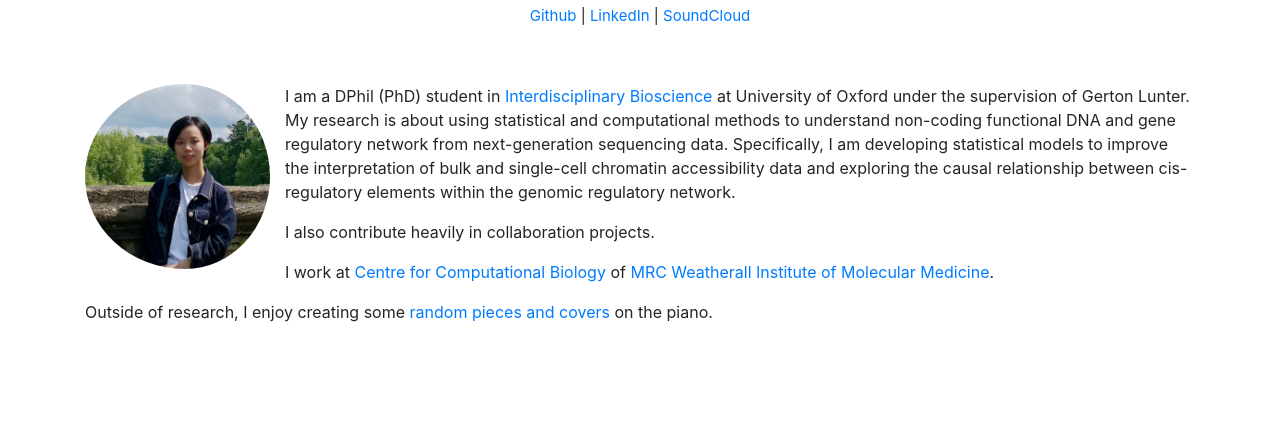
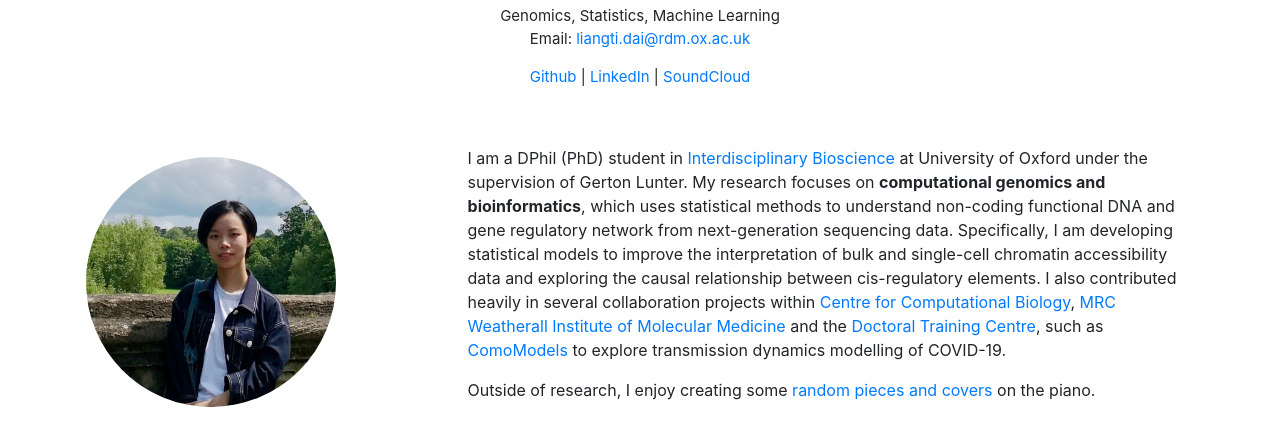
Before and after one commit to hfldai/hfldai.github.io, a plain HTML site: page index.html in a window 1280 px wide. Shown: the part 81-526 px from the top of the page. Drawn offline with nearby package versions, Linux system fonts and the light colour scheme.

Commit message:
modified: content spacing

```diff
--- a/css/style.css
+++ b/css/style.css
@@ -13,10 +13,21 @@
     font-size: 15px;
 }
 
+.tablebody {
+    width: 100%;
+    border: 0px;
+    border-spacing: 0px;
+    border-collapse:separate;
+    margin-right: auto;
+    margin-left: auto;
+    text-align: left;
+    vertical-align: middle;
+  }
 .profimg{
     border-radius:50%;
     width: 200px;
     height:auto;
     float: left;
-    padding: 0 15px 0 0;
+    border-width: 10px;
+    font-size: 15px;
 }
--- a/index.html
+++ b/index.html
@@ -22,14 +22,15 @@
         <div class="header">
                 <h2>Liangti Dai</h2>
                 <div class="subheader">
+                        <a>Genomics, Statistics, Machine Learning</a>
+                        <p>Email: <a href="mailto:liangti.dai@rdm.ox.ac.uk">liangti.dai@rdm.ox.ac.uk</a></p>
+                        <p>
                                 <a href="https://www.github.com/hfldai">Github</a>  |
                                 <a href="https://www.linkedin.com/in/liangti-dai-5b09671b4/">LinkedIn</a>  |
                                 <a href="https://soundcloud.com/kame-leon-340151747">SoundCloud</a>
+                        </p>
                 </div>
         </div>
-
-
-
 
 
 
@@ -37,42 +38,50 @@
 <body>
         <!--Content: Research; Extra (A VERY FIRST VERSION)-->
         <div class="container external internal" id="content">
-                <p>
-                        <div class="profimg">
+                <table class="tablebody">
+                        <tbody>
+                                <tr style="padding:0px">
+                                        <td class="tdbody" style="width:33%">
 
-                                <img class="profimg" src="/img/ltdai_photo.jfif" >
-                        </div>
+                                                <img src="/img/ltdai_photo.jfif"  style="width:250px; border-radius:50%;">
+
+
+                                        </td>
+                                        <td class="tdbody" style="width:63%">
+                                                <p >
+
                                                         I am a DPhil (PhD) student in <a href="https://www.biodtp.ox.ac.uk/">Interdisciplinary Bioscience<a>
                                                         at University of Oxford under the supervision of Gerton Lunter.
-                My research is about using statistical and computational methods
+                                                        My research focuses on <b>computational genomics and bioinformatics</b>,
+                                                        which uses statistical methods
                                                         to understand non-coding functional DNA and gene regulatory network
                                                         from next-generation sequencing data.
 
                                                         Specifically, I am developing statistical models to improve the interpretation of bulk and single-cell
-                chromatin accessibility data and exploring the causal relationship between cis-regulatory elements within
-                the genomic regulatory network.
+                                                        chromatin accessibility data and exploring the causal relationship between cis-regulatory elements.
+                                                        I also contributed heavily in several collaboration
+                                                        projects within <a href=https://www.imm.ox.ac.uk/research/units-and-centres/mrc-wimm-centre-for-computational-biology>Centre for Computational Biology</a>,
+                                                        <a href=https://www.imm.ox.ac.uk> MRC Weatherall Institute of Molecular Medicine</a>
+                                                        and the <a href="https://www.dtc.ox.ac.uk/">Doctoral Training Centre</a>, such as <a href = "https://github.com/Como-DTC-Collaboration/como-models">ComoModels</a>
+                                                        to explore transmission dynamics modelling of COVID-19.
                                                 </p>
 
-                <p>
-                        I also contribute heavily in collaboration projects.
-                </p>
                                                 <!--ADD AVOCATO & CoMoDTC here-->
-
-                <p>I work at <a href=https://www.imm.ox.ac.uk/research/units-and-centres/mrc-wimm-centre-for-computational-biology>Centre for Computational Biology</a>
-                of <a href=https://www.imm.ox.ac.uk> MRC Weatherall Institute of Molecular Medicine</a>.</p>
 
                                                 <!--Where to put this bit? <p>Before coming to Oxford, I received my B.S. in Biological Sciences from Nankai University,
                                                 China in 2018.</p>-->
 
                                                 <p>Outside of research, I enjoy creating some
                                                 <a href="https://soundcloud.com/kame-leon-340151747">random pieces and covers</a> on the piano.</p>
+                                        </td>
+                                </tr>
+                        </tbody>
+                </table>
+
                 </div>
-        <!--
-        <div class="row">
-            <div class="col">1 of 2</div>
-            <div class="col">2 of 2</div>
-        </div>
-        -->
+
+
+
 
 
 </body>
```
Lines whose indentation alone changed are shown as unchanged.
